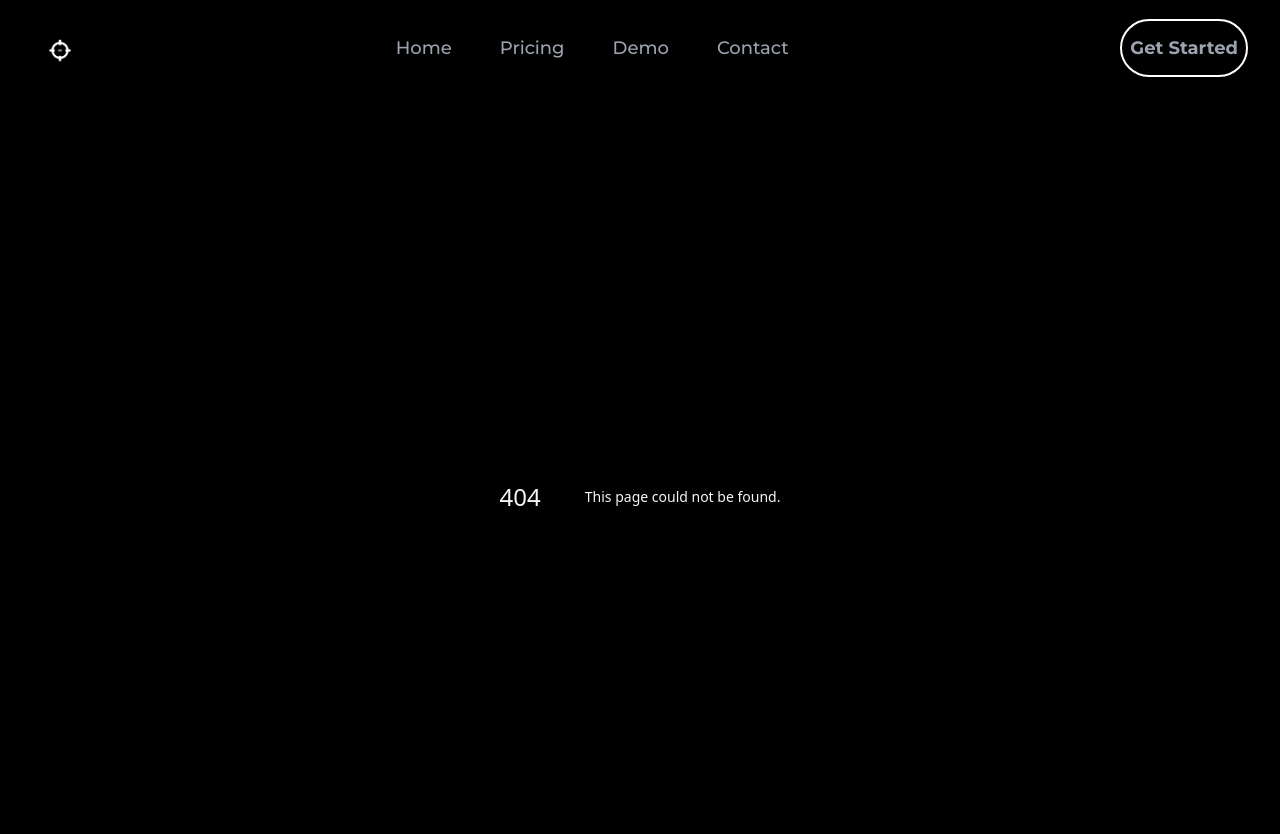
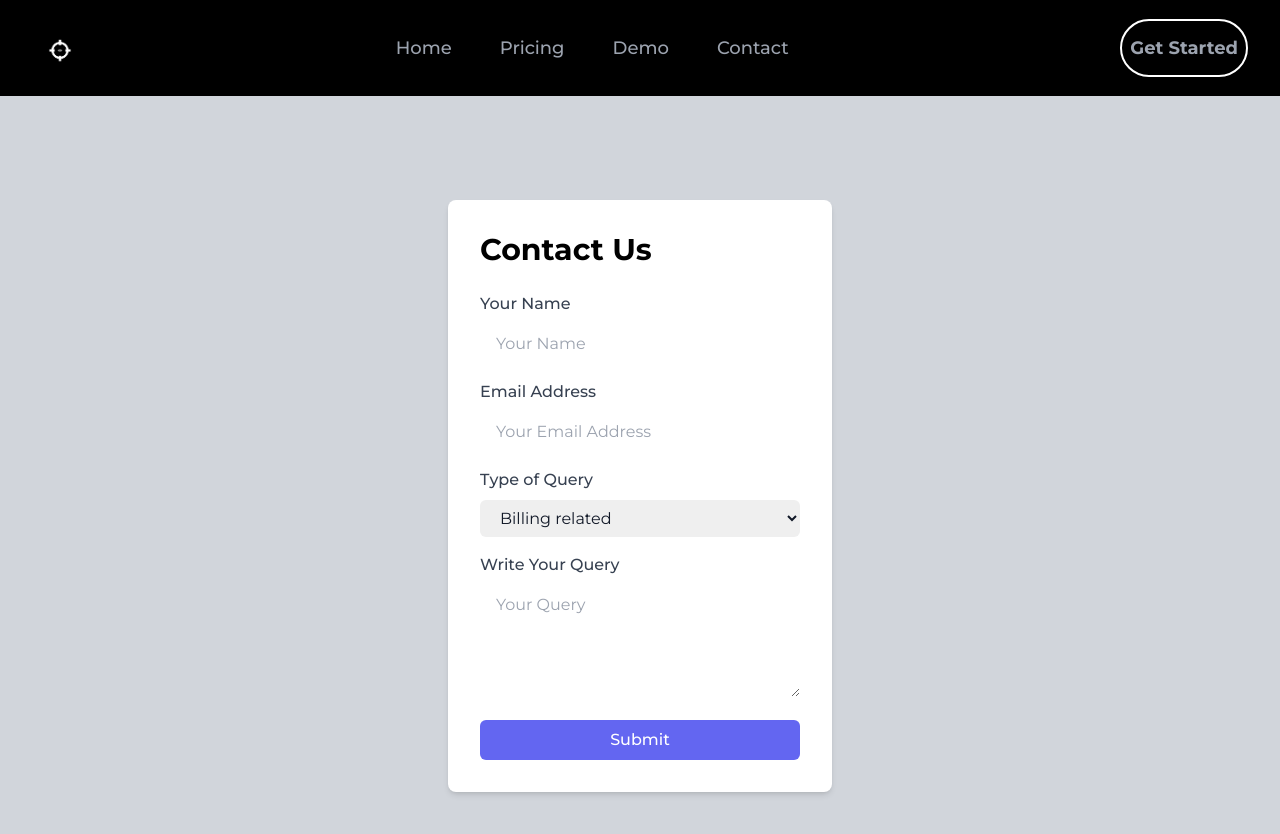
Before and after one commit to shivaay108/Frontend-content-watchdog, a Next.js app: page /contactus in a window 1280 px wide. Before the commit this address had no page. Shown: the top 834 px of the page. Built offline with nearby package versions, Linux system fonts and the light colour scheme.

Commit message:
added contactus page

```diff
--- /dev/null
+++ b/pages/contactus.js
@@ -0,0 +1,69 @@
+import React from 'react';
+
+const Form = () => {
+  return (
+    <div className="flex justify-center items-center h-screen bg-cover bg-blur-lg bg-center bg-gray-300">
+      <form className="bg-white w-96 p-8 rounded-lg shadow-md">
+        <h1 className="text-3xl font-bold mb-6 text-black">Contact Us</h1>
+        <div className="mb-4">
+          <label htmlFor="name" className="block text-gray-700 font-medium mb-2">
+            Your Name
+          </label>
+          <input
+            type="text"
+            id="name"
+            name="name"
+            placeholder="Your Name"
+            className="w-full px-4 py-2 border-gray-300 rounded-md focus:outline-none focus:border-indigo-500 text-gray-900"
+          />
+        </div>
+        <div className="mb-4">
+          <label htmlFor="email" className="block text-gray-700 font-medium mb-2">
+            Email Address
+          </label>
+          <input
+            type="email"
+            id="email"
+            name="email"
+            placeholder="Your Email Address"
+            className="w-full px-4 py-2 border-gray-300 rounded-md focus:outline-none focus:border-indigo-500  text-gray-900"
+          />
+        </div>
+        <div className="mb-4">
+          <label htmlFor="queryType" className="block text-gray-700 font-medium mb-2">
+            Type of Query
+          </label>
+          <select
+            id="queryType"
+            name="queryType"
+            className="w-full px-4 py-2 border-gray-300 rounded-md focus:outline-none focus:border-indigo-500  text-gray-900"
+          >
+            <option value="billing">Billing related</option>
+            <option value="api">API Functionality related</option>
+            <option value="others">Others</option>
+          </select>
+        </div>
+        <div className="mb-4">
+          <label htmlFor="query" className="block text-gray-700 font-medium mb-2">
+            Write Your Query
+          </label>
+          <textarea
+            id="query"
+            name="query"
+            rows="4"
+            placeholder="Your Query"
+            className="w-full px-4 py-2 border-gray-300 rounded-md focus:outline-none focus:border-indigo-500  text-gray-900"
+          />
+        </div>
+        <button
+          type="submit"
+          className="bg-indigo-500 text-white py-2 px-4 rounded-md w-full font-medium hover:bg-indigo-600"
+        >
+          Submit
+        </button>
+      </form>
+    </div>
+  );
+};
+
+export default Form;
```
